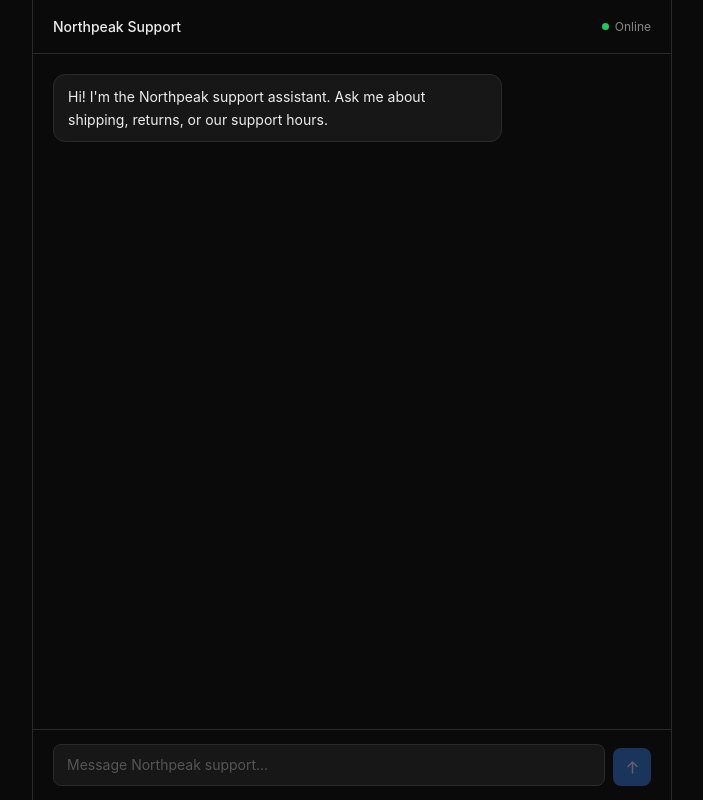
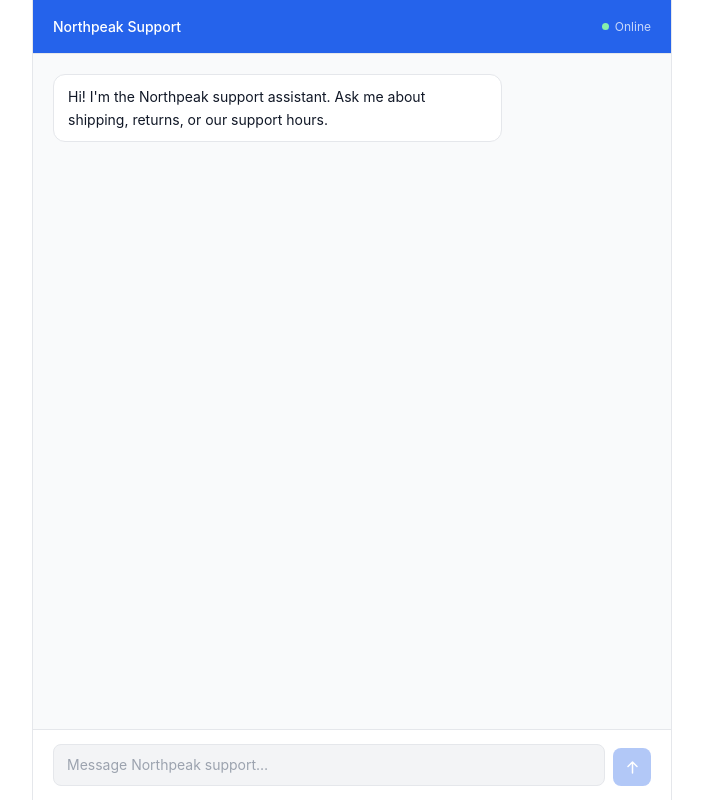
Before and after one commit to dwakshar/spur-support-agent, a Next.js app: page / in a window 1280 px wide. Shown: the whole page, without its empty margins (288-991 px from the left). Built offline with nearby package versions, Linux system fonts and the light colour scheme.

Commit message:
feat: Add chat UI with session persistence, typing indicator, and error handling

```diff
--- a/src/app/chat.module.css
+++ b/src/app/chat.module.css
@@ -1,7 +1,7 @@
 .wrapper {
   display: flex;
   justify-content: center;
-  background: #0a0a0a;
+  background: #ffffff;
   height: 100vh;
 }
 
@@ -11,8 +11,8 @@
   width: 100%;
   max-width: 640px;
   height: 100vh;
-  border-left: 1px solid #2a2a2a;
-  border-right: 1px solid #2a2a2a;
+  border-left: 1px solid #e5e7eb;
+  border-right: 1px solid #e5e7eb;
 }
 
 /* header */
@@ -21,14 +21,15 @@
   align-items: center;
   gap: 10px;
   padding: 16px 20px;
-  border-bottom: 1px solid #2a2a2a;
+  border-bottom: 1px solid #e5e7eb;
+  background: rgb(37 99 235);
   flex-shrink: 0;
 }
 
 .storeName {
   font-size: 14px;
   font-weight: 500;
-  color: #ededed;
+  color: #ffffff;
   flex: 1;
 }
 
@@ -42,13 +43,13 @@
   width: 7px;
   height: 7px;
   border-radius: 50%;
-  background: #22c55e;
+  background: #86efac;
   flex-shrink: 0;
 }
 
 .statusLabel {
   font-size: 12px;
-  color: #888;
+  color: rgba(255 255 255 / 0.75);
 }
 
 /* message list */
@@ -59,8 +60,9 @@
   display: flex;
   flex-direction: column;
   gap: 10px;
+  background: #f9fafb;
   scrollbar-width: thin;
-  scrollbar-color: #2a2a2a transparent;
+  scrollbar-color: #d1d5db transparent;
 }
 
 .messageList::-webkit-scrollbar {
@@ -72,7 +74,7 @@
 }
 
 .messageList::-webkit-scrollbar-thumb {
-  background: #2a2a2a;
+  background: #d1d5db;
   border-radius: 2px;
 }
 
@@ -82,7 +84,8 @@
   display: flex;
   align-items: center;
   justify-content: center;
-  color: #555;
+  background: #f9fafb;
+  color: #9ca3af;
   font-size: 13px;
 }
 
@@ -92,16 +95,17 @@
   align-items: flex-end;
   gap: 8px;
   padding: 14px 20px;
-  border-top: 1px solid #2a2a2a;
+  border-top: 1px solid #e5e7eb;
+  background: #ffffff;
   flex-shrink: 0;
 }
 
 .textarea {
   flex: 1;
-  background: #171717;
-  border: 1px solid #2a2a2a;
+  background: #f3f4f6;
+  border: 1px solid #e5e7eb;
   border-radius: 8px;
-  color: #ededed;
+  color: #111827;
   font-size: 14px;
   line-height: 1.55;
   padding: 9px 13px;
@@ -112,20 +116,21 @@
   max-height: 120px;
   overflow-y: auto;
   scrollbar-width: thin;
-  scrollbar-color: #2a2a2a transparent;
+  scrollbar-color: #d1d5db transparent;
   transition: border-color 0.15s;
 }
 
 .textarea::placeholder {
-  color: #555;
+  color: #9ca3af;
 }
 
 .textarea:focus {
-  border-color: #3b82f6;
+  border-color: rgb(37 99 235);
+  background: #ffffff;
 }
 
 .textarea:disabled {
-  opacity: 0.45;
+  opacity: 0.5;
   cursor: not-allowed;
 }
 
@@ -134,7 +139,7 @@
   width: 38px;
   height: 38px;
   border-radius: 8px;
-  background: #3b82f6;
+  background: rgb(37 99 235);
   border: none;
   color: #fff;
   cursor: pointer;
--- a/src/app/components/messageBubble.module.css
+++ b/src/app/components/messageBubble.module.css
@@ -6,17 +6,17 @@
   line-height: 1.65;
   white-space: pre-wrap;
   word-break: break-word;
-  color: #ededed;
 }
 
 .user {
   align-self: flex-end;
-  background: rgba(59, 130, 246, 0.12);
-  border: 1px solid rgba(59, 130, 246, 0.22);
+  background: rgb(37 99 235);
+  color: #ffffff;
 }
 
 .ai {
   align-self: flex-start;
-  background: #171717;
-  border: 1px solid #2a2a2a;
+  background: #ffffff;
+  color: #111827;
+  border: 1px solid #e5e7eb;
 }
--- a/src/app/components/typingIndicator.module.css
+++ b/src/app/components/typingIndicator.module.css
@@ -1,7 +1,7 @@
 .bubble {
   align-self: flex-start;
-  background: #171717;
-  border: 1px solid #2a2a2a;
+  background: #ffffff;
+  border: 1px solid #e5e7eb;
   border-radius: 12px;
   padding: 12px 16px;
   display: flex;
@@ -13,7 +13,7 @@
   width: 6px;
   height: 6px;
   border-radius: 50%;
-  background: #555;
+  background: #9ca3af;
   animation: bounce 1.2s ease-in-out infinite;
 }
 
--- a/src/app/globals.css
+++ b/src/app/globals.css
@@ -12,8 +12,8 @@
 }
 
 body {
-  background: #0a0a0a;
-  color: #ededed;
+  background: #ffffff;
+  color: #111827;
   font-family: -apple-system, BlinkMacSystemFont, "Segoe UI", Roboto,
     "Helvetica Neue", Arial, sans-serif;
   font-size: 15px;
```
